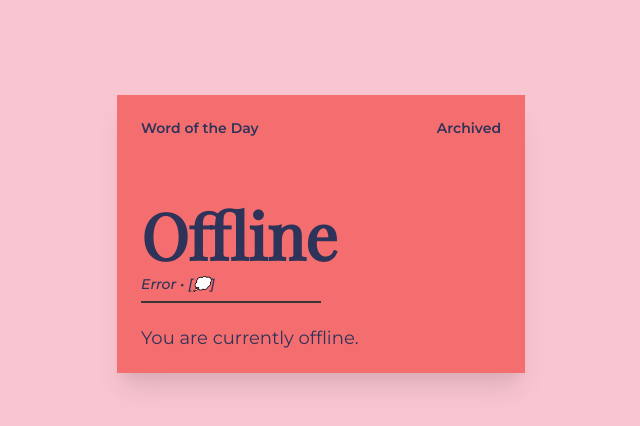
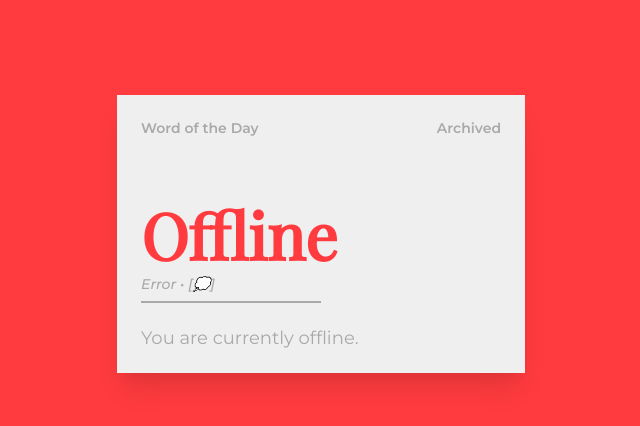
Before and after one commit to rational-kunal/Word-Of-The-Day, a website built with Parcel: page src/index.html in a window 1280 px wide. Shown: the whole page, without its empty margins (111-751 px from the left). Built offline with nearby package versions, Linux system fonts and the light colour scheme; some packages are replaced by stand-ins of ours; no server answers.

Commit message:
💄 Updated color palette and added hover effect on example

```diff
--- a/src/style.css
+++ b/src/style.css
@@ -9,11 +9,12 @@
   --font-size-medium: 18px;
   --font-size-large: 64px;
 
-  --background-color: #f9c5d1;
-  --background-color-accent: #f46e6f;
-  --primary-color: #2e3359;
-  --secondary-color: #148c8a;
-  --divider-color: #363636;
+  --background-color: #ff3b3f;
+  --background-color-accent: #efefef;
+  --hero-color: #ff3b3f;
+  --primary-color: #a9a9a9;
+  --secondary-color: #efefef;
+  --divider-color: #a9a9a9;
 }
 
 * {
@@ -81,7 +82,7 @@
   margin-top: 64px;
   margin-bottom: 8px;
   font-size: var(--font-size-large);
-  color: var(--primary-color);
+  color: var(--hero-color);
   font-family: 'Playfair Display', serif;
   line-height: var(--font-size-large);
   height: var(--font-size-large);
@@ -119,6 +120,12 @@
   margin-top: var(--card-top-spacing);
   padding: 24px;
   font-family: var(--font-family-secondary);
+  opacity: 0.3;
+}
+
+.example-card:hover,
+.word-card:hover ~ .example-card {
+  opacity: 1;
 }
 
 @media only screen and (max-device-width: 768px) {
```
